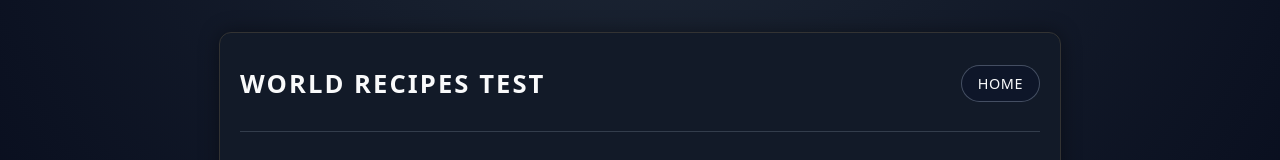
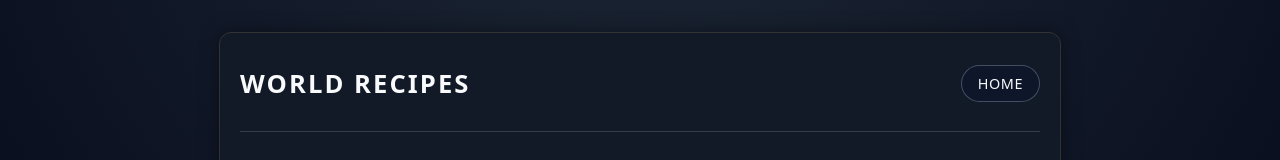
Before and after one commit to JossCok/world-recipes-react, a React (Vite) app: page / in a window 1280 px wide. Shown: the part 217-377 px from the top of the page. Built offline with nearby package versions, Linux system fonts and the light colour scheme.

Commit message:
Test is succsesfully done

```diff
--- a/src/App.jsx
+++ b/src/App.jsx
@@ -13,7 +13,7 @@
 
         {/* App header */}
         <header className="app-header">
-          <h1 className="header-title">world recipes TEST</h1>
+          <h1 className="header-title">world recipes</h1>
           <nav className="header-nav">
             <button
               className="nav-button"
```
